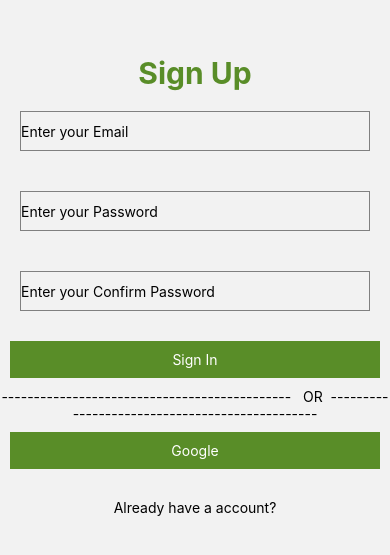
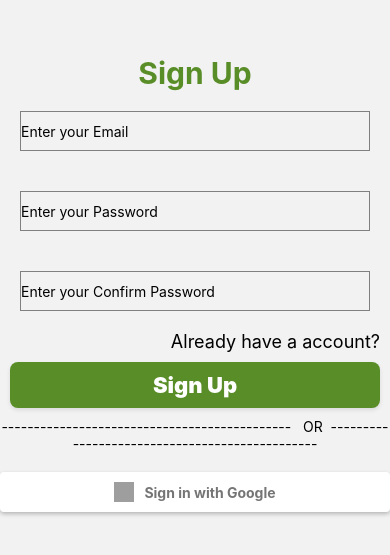
Before and after one commit to Saruj-chy/FakeStoreApi, a React Native app: screen /signup in a window 390 px wide. Shown: the part 145-700 px from the top of the page. Built offline with nearby package versions, Linux system fonts and the light colour scheme; grey boxes are pictures that could not be loaded.

Commit message:
sign in-up ui change

```diff
--- a/components/FavoritesScreen/FavoritesScreen .tsx
+++ b/components/FavoritesScreen/FavoritesScreen .tsx
@@ -13,6 +13,12 @@ const FavoritesScreen = ({ navigation }) => {
   useEffect(() => {
 
     loadFavorites();
+    const backAction = () => {
+      navigation.goBack();
+      return true;
+    };
+    const backHandler = BackHandler.addEventListener('hardwareBackPress', backAction);
+    return () => backHandler.remove();
   }, []);
 
 
--- a/components/SignIn/SignIn.tsx
+++ b/components/SignIn/SignIn.tsx
@@ -1,7 +1,7 @@
 /* eslint-disable prettier/prettier */
 // eslint-disable-next-line prettier/prettier
 import React, { useEffect, useState } from 'react';
-import { ImageBackground, Platform, StyleSheet, Text, ToastAndroid, View, AlertIOS, Alert, BackHandler, } from 'react-native';
+import { ImageBackground, Platform, StyleSheet, Text, ToastAndroid, View, AlertIOS, Alert, BackHandler, TouchableOpacity, Image, } from 'react-native';
 import { ScrollView, TextInput } from 'react-native-gesture-handler';
 import { SafeAreaView } from 'react-native-safe-area-context';
 import { firebase } from '../../FirebaseConfig';
@@ -26,13 +26,7 @@ const SignIn = ({ navigation }) => {
     return () => backHandler.remove();
   }, []);
 
-  const storeData = async (value) => {
-    try {
-      await AsyncStorage.setItem('user_uid', value)
-    } catch (e) {
-      // saving error
-    }
-  }
+
 
   const onSignInClick = async () => {
     setIsLoad(true);
@@ -52,13 +46,20 @@ const SignIn = ({ navigation }) => {
         navigation.navigate("homepage");
         console.log('User authenticated:' + user.email);
         console.log('User uid:' + user.uid);
-        // notifyMessage(user);
+        notifyMessage("Sign-in Successful");
 
       } catch (error) {
         console.error('Authentication failed:' + error.message);
-        notifyMessage("Auth Failed" + error.message);
+        notifyMessage("Sign-in Failed" + error.message);
       }
 
+    }
+  }
+  const storeData = async (value) => {
+    try {
+      await AsyncStorage.setItem('user_uid', value)
+    } catch (e) {
+      // saving error
     }
   }
   const notifyMessage = msg => {
@@ -95,10 +96,20 @@ const SignIn = ({ navigation }) => {
             onChangeText={text => setTextInputPassword(text)}
             value={textInputPassword}
             placeholder="Enter your Password"
+            secureTextEntry={true}
           />
 
         </View>
         <View>
+        <Text
+              onPress={
+                () => navigation.navigate("signup")
+              }
+
+              style={styles.accStyle}
+            >
+              Create a new account?
+            </Text>
           <Text
             onPress={onSignInClick}
             style={styles.signBtn}
@@ -111,21 +122,18 @@ const SignIn = ({ navigation }) => {
             <Text style={{ textAlign: 'center' }}>---------------------------------------------   OR  -----------------------------------------------</Text>
           </View>
           <View>
-            <Text
-              style={{ backgroundColor: "#598d28", color: 'white', padding: 10, justifyContent: 'center', textAlign: 'center', margin: 10 }}
-            >
-              Google
-            </Text>
 
-            <Text
-              onPress={
-                () => navigation.navigate("signup")
-              }
+            <TouchableOpacity style={styles.button}>
+              <View style={styles.buttonContent}>
+                <Image
+                  source={{uri:"https://cdn2.hubspot.net/hubfs/53/image8-2.jpg"}} // Update path accordingly
+                  style={styles.logo}
+                />
+                <Text style={styles.text}>Sign in with Google</Text>
+              </View>
+            </TouchableOpacity>
 
-              style={{ padding: 10, justifyContent: 'center', textAlign: 'center', margin: 10 }}
-            >
-              Create a new account?
-            </Text>
+
           </View>
 
 
@@ -181,7 +189,44 @@ const styles = StyleSheet.create({
     shadowRadius: 4,
     paddingVertical: 10,
     paddingHorizontal: 10
-  }
+  },
+  button: {
+    backgroundColor: '#FFFFFF',
+    flexDirection: 'row',
+    alignItems: 'center',
+    justifyContent: 'center',
+    padding: 10,
+    borderRadius: 4,
+    shadowColor: '#000',
+    marginTop:20,
+    shadowOffset: {
+      width: 0,
+      height: 2,
+    },
+    shadowOpacity: 0.25,
+    shadowRadius: 4,
+    elevation: 5, // For Android shadow effect
+  },
+  buttonContent: {
+    flexDirection: 'row',
+    alignItems: 'center',
+  },
+  logo: {
+    width: 20,
+    height: 20,
+    marginRight: 10,
+  },
+  text: {
+    color: '#757575', // Google button text color
+    fontWeight: 'bold',
+  },
+  accStyle:{
+    paddingHorizontal: 10,
+    justifyContent: 'center',
+    textAlign: 'right',
+    color:'black',
+    fontSize:18
+  },
 });
 
 
--- a/components/SignUp/SignUp.tsx
+++ b/components/SignUp/SignUp.tsx
@@ -1,10 +1,11 @@
 /* eslint-disable prettier/prettier */
 // eslint-disable-next-line prettier/prettier
 import React, { useEffect, useState } from 'react';
-import { ImageBackground, Platform, StyleSheet, Text, ToastAndroid, View, AlertIOS, BackHandler, } from 'react-native';
+import { ImageBackground, Platform, StyleSheet, Text, ToastAndroid, View, AlertIOS, BackHandler, TouchableOpacity, Image, } from 'react-native';
 import { ScrollView, TextInput } from 'react-native-gesture-handler';
 import { SafeAreaView } from 'react-native-safe-area-context';
 import { firebase } from '../../FirebaseConfig';
+import AsyncStorage from '@react-native-async-storage/async-storage';
 // import { GoogleSignin, statusCodes  } from '@react-native-google-signin/google-signin';
 
 
@@ -13,7 +14,7 @@ const SignUp = ({navigation}) => {
   const [textInputPassword, setTextInputPassword] = useState('');
   const [textInputConfirmPassword, setTextInputConfirmPassword] = useState('');
   const [userInfo, setUserInfo] = useState('');
-
+  const [isLoad, setIsLoad] = useState(false);
 
   useEffect(()=>{
     const backAction = () => {
@@ -26,8 +27,8 @@ const SignUp = ({navigation}) => {
     return () => backHandler.remove();
   },[])
 
-  const onSignInClick = async() => {
-    console.log("email: "+textInputEmail+"  Password: "+ textInputPassword+"  Confirm Password:"+ textInputConfirmPassword);
+  const onSignUpClick = async() => {
+    setIsLoad(true);
     if (
       textInputEmail.length <= 0 ||
       textInputPassword.length <= 0 ||
@@ -35,6 +36,7 @@ const SignUp = ({navigation}) => {
     ) {
       console.log('please proveide actual value');
       notifyMessage('please proveide actual value');
+      setIsLoad(false);
     }else if(textInputPassword != textInputConfirmPassword){
       console.log('Password and ConfirmPassword are not match.');
       notifyMessage('Password and ConfirmPassword are not match.');
@@ -44,13 +46,27 @@ const SignUp = ({navigation}) => {
       .createUserWithEmailAndPassword(textInputEmail, textInputPassword)
       .then(user => {
         if (user) {
-          console.log(user);
-          notifyMessage(user);
+
+        const user_uid = user.user.uid;
+        console.log(user_uid);
+        notifyMessage("Sign-up Successfully");
+
+        storeData(user_uid);
+        setIsLoad(false);
+        navigation.navigate("homepage");
+
         }
       })
       .catch(error => {
         notifyMessage('Auth failed');
       });
+    }
+  }
+  const storeData = async (value) => {
+    try {
+      await AsyncStorage.setItem('user_uid', value)
+    } catch (e) {
+      // saving error
     }
   }
 
@@ -198,26 +214,38 @@ const SignUp = ({navigation}) => {
             onChangeText={text => setTextInputEmail(text)}
             value={textInputEmail}
             placeholder="Enter your Email"
+            keyboardType="email-address"
           />
           <TextInput
             style={styles.inputs}
             onChangeText={text => setTextInputPassword(text)}
             value={textInputPassword}
             placeholder="Enter your Password"
+            secureTextEntry={true}
+
           />
           <TextInput
             style={styles.inputs}
             onChangeText={text => setTextInputConfirmPassword(text)}
             value={textInputConfirmPassword}
             placeholder="Enter your Confirm Password"
+            secureTextEntry={true}
           />
         </View>
         <View>
+        <Text
+          onPress={
+           () => navigation.navigate("signin")
+          }
+            style={styles.accStyle}
+          >
+            Already have a account?
+          </Text>
           <Text
-          onPress={onSignInClick}
-            style={{ backgroundColor: "#598d28", color: 'white', padding: 10, justifyContent:'center', textAlign:'center', margin:10 }}
+          onPress={onSignUpClick}
+            style={styles.signBtn}
           >
-            Sign In
+            Sign Up
           </Text>
         </View>
         <View>
@@ -225,27 +253,29 @@ const SignUp = ({navigation}) => {
             <Text style={{textAlign:'center'}}>---------------------------------------------   OR  -----------------------------------------------</Text>
           </View>
           <View>
-          <Text
-          onPress={onGoogleButtonPress}
-            style={{ backgroundColor: "#598d28", color: 'white', padding: 10, justifyContent:'center', textAlign:'center', margin:10 }}
-          >
-            Google
-          </Text>
 
-          <Text
-          onPress={
-           () => navigation.navigate("signin")
-          }
-            style={{ padding: 10, justifyContent:'center', textAlign:'center', margin:10 }}
-          >
-            Already have a account?
-          </Text>
+          <TouchableOpacity style={styles.button} onPress={onGoogleButtonPress}>
+              <View style={styles.buttonContent}>
+                <Image
+                  source={{uri:"https://cdn2.hubspot.net/hubfs/53/image8-2.jpg"}} // Update path accordingly
+                  style={styles.logo}
+                />
+                <Text style={styles.text}>Sign in with Google</Text>
+              </View>
+            </TouchableOpacity>
+
+
           </View>
           {userInfo!=null && <Text>{userInfo}</Text>}
 
         </View>
       </View>
     </ScrollView>
+    {
+      isLoad && <View style={styles.overlay}>
+        <Text style={styles.overlayText}>Loading...</Text>
+      </View>
+    }
   </SafeAreaView>;
 };
 
@@ -256,7 +286,76 @@ const styles = StyleSheet.create({
     borderColor: 'gray',
     borderWidth: 1,
     margin:20
-  }
+  },
+  overlay: {
+    ...StyleSheet.absoluteFillObject, // This will cover the entire screen
+    backgroundColor: 'rgba(0,0,0,0.5)', // Semi-transparent black
+    justifyContent: 'center',
+    alignItems: 'center',
+
+  },
+
+  overlayText: {
+    color: '#fff',
+    fontSize: 22,
+    fontWeight: '900',
+  },
+  signBtn: {
+    backgroundColor: "#598d28",
+    color: 'white',
+    padding: 10,
+    justifyContent: 'center',
+    textAlign: 'center',
+    margin: 10,
+    fontSize: 22,
+    fontWeight: '900',
+    borderRadius: 8,
+    overflow: 'hidden',
+    elevation: 3,
+    shadowColor: '#000',
+    shadowOffset: { width: 0, height: 2 },
+    shadowOpacity: 0.1,
+    shadowRadius: 4,
+    paddingVertical: 10,
+    paddingHorizontal: 10
+  },
+  button: {
+    backgroundColor: '#FFFFFF',
+    flexDirection: 'row',
+    alignItems: 'center',
+    justifyContent: 'center',
+    padding: 10,
+    borderRadius: 4,
+    shadowColor: '#000',
+    marginTop:20,
+    shadowOffset: {
+      width: 0,
+      height: 2,
+    },
+    shadowOpacity: 0.25,
+    shadowRadius: 4,
+    elevation: 5, // For Android shadow effect
+  },
+  buttonContent: {
+    flexDirection: 'row',
+    alignItems: 'center',
+  },
+  logo: {
+    width: 20,
+    height: 20,
+    marginRight: 10,
+  },
+  text: {
+    color: '#757575', // Google button text color
+    fontWeight: 'bold',
+  },
+  accStyle:{
+    paddingHorizontal: 10,
+    justifyContent: 'center',
+    textAlign: 'right',
+    color:'black',
+    fontSize:18
+  },
 });
 
 
```
Also changed, not shown: components/ProductDetail/ProductDetailScreen.tsx (+12 -4 lines).
